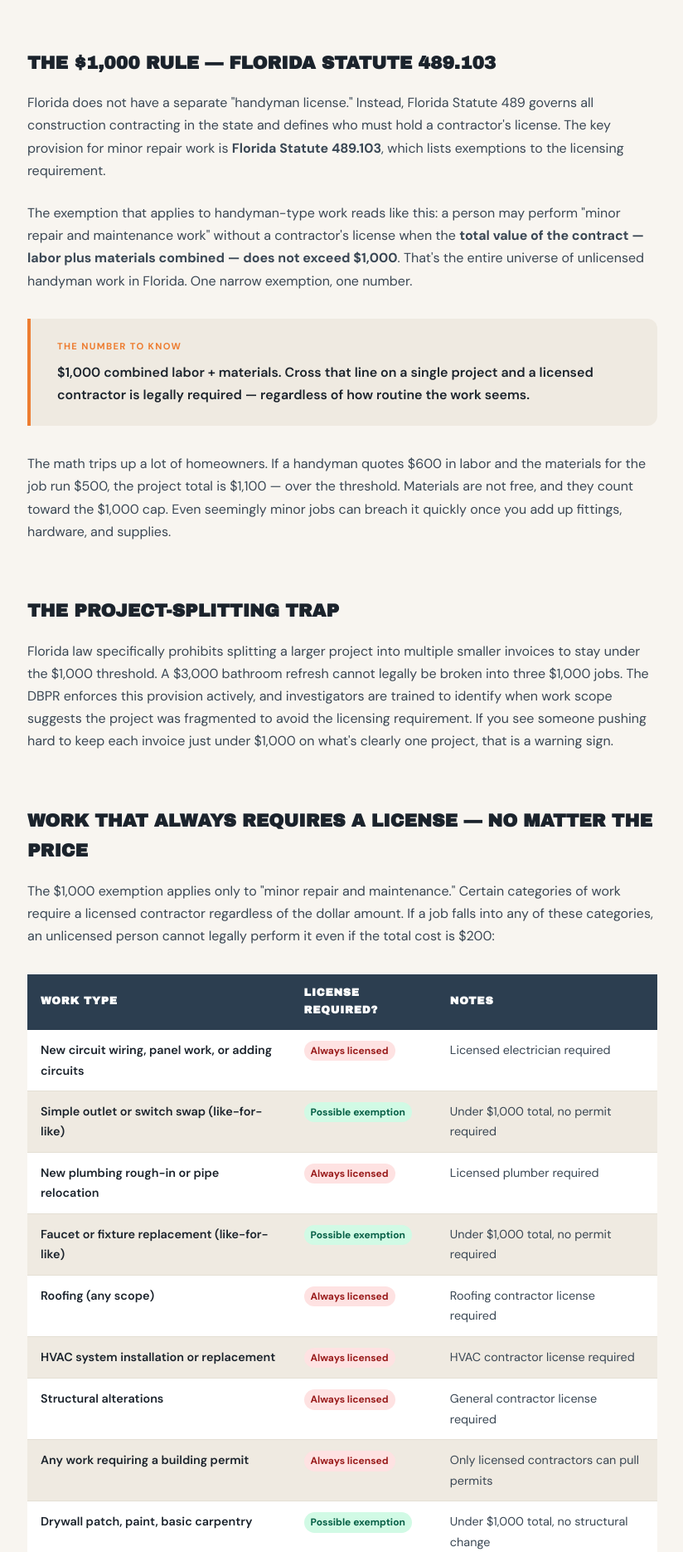
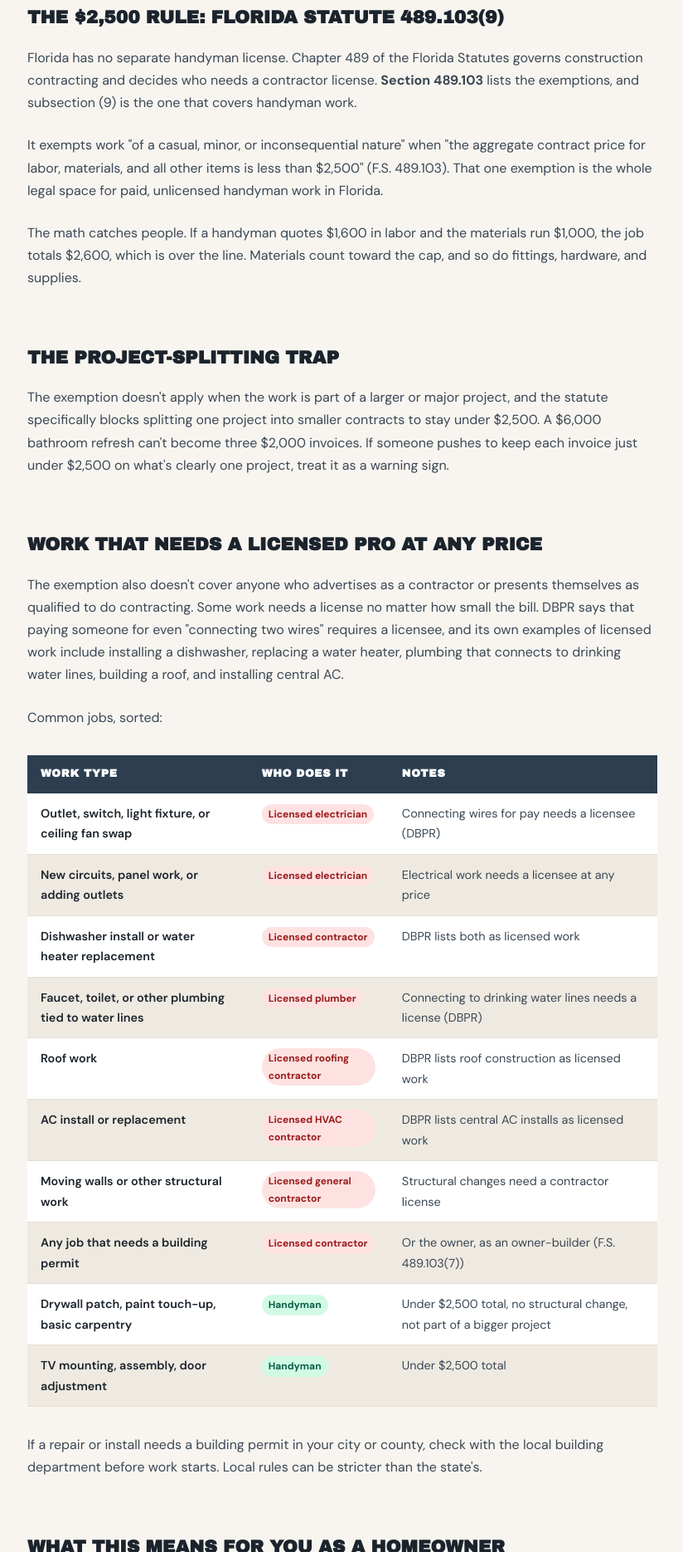
Before and after one commit to kfanestil/FPHS_website, a plain HTML site: page blog/florida-handyman-license.html in a window 1280 px wide. Shown: the part 930-2800 px from the top of the page at 83% size, without its empty margins (227-1051 px from the left). Drawn offline with nearby package versions, Linux system fonts and the light colour scheme.

Commit message:
Correct the Florida licensing post and cross-link the blog posts
Fix the handyman licensing post: $2,500 threshold (was $1,000), statute
wording, electrical and plumbing table rows per DBPR guidance, owner-builder
permit note, penalty amounts, and remove the "licensed and insured" CTA.
Link it with the new contractor stings post both ways. Update the
llms-full.txt summary and the sitemap lastmod.

Co-Authored-By: Claude Opus 5.5 <noreply@anthropic.com>
Claude-Session: https://claude.ai/code/session_01UCqko9j1xuz8ku8Ae2xmjy

```diff
--- a/blog/florida-handyman-license.html
+++ b/blog/florida-handyman-license.html
@@ -12,10 +12,10 @@
   <meta charset="UTF-8" />
   <meta name="viewport" content="width=device-width, initial-scale=1.0" />
   <title>What a Handyman Can Do Without a License in Florida | Fanny Pack Home Services</title>
-  <meta name="description" content="Florida Statute 489.103 explained plainly: the $1,000 threshold, work that always needs a license, and what homeowners risk when they skip verification." />
+  <meta name="description" content="Florida Statute 489.103 explained plainly: the $2,500 rule, work that always needs a licensed pro, and what homeowners risk when they skip verification." />
   <link rel="canonical" href="https://fanny-pack.net/blog/florida-handyman-license" />
   <meta property="og:title" content="What a Handyman Can Do Without a License in Florida" />
-  <meta property="og:description" content="The $1,000 rule, what always needs a license, and what homeowners risk when they skip verification." />
+  <meta property="og:description" content="The $2,500 rule, what always needs a license, and what homeowners risk when they skip verification." />
   <meta property="og:url" content="https://fanny-pack.net/blog/florida-handyman-license" />
   <meta property="og:type" content="article" />
   <link rel="stylesheet" href="/assets/site.css">
@@ -86,10 +86,10 @@
     "@context":"https://schema.org",
     "@type":"BlogPosting",
     "headline":"What a Handyman Can Do Without a License in Florida",
-    "description":"Florida Statute 489.103 explained: the $1,000 threshold, work that always requires a license, and risks homeowners face when they skip verification.",
+    "description":"Florida Statute 489.103 explained: the $2,500 threshold, work that always requires a licensed pro, and risks homeowners face when they skip verification.",
     "url":"https://fanny-pack.net/blog/florida-handyman-license",
     "datePublished":"2025-06-01",
-    "dateModified":"2025-06-01",
+    "dateModified":"2026-11-27",
     "author":{"@type":"Organization","name":"Fanny Pack Home Services"},
     "publisher":{"@type":"Organization","name":"Fanny Pack Home Services","logo":{"@type":"ImageObject","url":"https://fanny-pack.net/assets/logo-circle.png"}},
     "mainEntityOfPage":{"@type":"WebPage","@id":"https://fanny-pack.net/blog/florida-handyman-license"}
@@ -160,140 +160,144 @@
   <div class="hero__inner">
     <span class="hero__eyebrow">Florida Homeowner Guide</span>
     <h1>What a handyman can do without a license in Florida</h1>
-    <p class="hero__meta">Published June 2025 &nbsp;·&nbsp; Fanny Pack Home Services &nbsp;·&nbsp; 6 min read</p>
+    <p class="hero__meta">Published June 2025 &nbsp;·&nbsp; Updated November 2026 &nbsp;·&nbsp; Fanny Pack Home Services &nbsp;·&nbsp; 6 min read</p>
   </div>
 </section>
 
 <article class="article">
   <div class="article__inner">
 
-    <p>Florida has a reputation for aggressive unlicensed contractor enforcement — and for good reason. Every year, the Department of Business and Professional Regulation (DBPR) conducts sting operations, processes thousands of complaints, and pulls operators off job sites mid-project. For homeowners hiring help, understanding where the line falls matters more than most people realize. Get it wrong and your homeowner's insurance could deny a claim, a contractor injury becomes your liability, and a future home sale gets complicated.</p>
+    <p>Florida takes unlicensed contracting seriously. Sheriff's offices around the state run undercover stings with the Department of Business and Professional Regulation (DBPR), and in October 2026 Hillsborough County announced 50 arrests from one of them. We covered how those stings work in <a href="/blog/florida-unlicensed-contractor-stings-handyman-rules">Arrested at the estimate: what Florida's contractor stings mean for handyman work</a>.</p>
 
-    <p>This post covers what Florida law actually says about handyman work, where the line is, and what to verify before anyone sets foot on your property.</p>
+    <p>This guide covers the rules themselves: what Florida law says about handyman work, where the line is, and what to check before anyone starts work on your house.</p>
 
-    <h2>The $1,000 rule — Florida Statute 489.103</h2>
+    <h2>The $2,500 rule: Florida Statute 489.103(9)</h2>
 
-    <p>Florida does not have a separate "handyman license." Instead, Florida Statute 489 governs all construction contracting in the state and defines who must hold a contractor's license. The key provision for minor repair work is <strong>Florida Statute 489.103</strong>, which lists exemptions to the licensing requirement.</p>
+    <p>Florida has no separate handyman license. Chapter 489 of the Florida Statutes governs construction contracting and decides who needs a contractor license. <strong>Section 489.103</strong> lists the exemptions, and subsection (9) is the one that covers handyman work.</p>
 
-    <p>The exemption that applies to handyman-type work reads like this: a person may perform "minor repair and maintenance work" without a contractor's license when the <strong>total value of the contract — labor plus materials combined — does not exceed $1,000</strong>. That's the entire universe of unlicensed handyman work in Florida. One narrow exemption, one number.</p>
+    <p>It exempts work "of a casual, minor, or inconsequential nature" when "the aggregate contract price for labor, materials, and all other items is less than $2,500" (<a href="https://m.flsenate.gov/Statutes/489.103" target="_blank" rel="noopener">F.S. 489.103</a>). That one exemption is the whole legal space for paid, unlicensed handyman work in Florida.</p>
 
-    <div class="callout">
-      <div class="callout__label">The number to know</div>
-      <p>$1,000 combined labor + materials. Cross that line on a single project and a licensed contractor is legally required — regardless of how routine the work seems.</p>
-    </div>
-
-    <p>The math trips up a lot of homeowners. If a handyman quotes $600 in labor and the materials for the job run $500, the project total is $1,100 — over the threshold. Materials are not free, and they count toward the $1,000 cap. Even seemingly minor jobs can breach it quickly once you add up fittings, hardware, and supplies.</p>
+    <p>The math catches people. If a handyman quotes $1,600 in labor and the materials run $1,000, the job totals $2,600, which is over the line. Materials count toward the cap, and so do fittings, hardware, and supplies.</p>
 
     <h2>The project-splitting trap</h2>
 
-    <p>Florida law specifically prohibits splitting a larger project into multiple smaller invoices to stay under the $1,000 threshold. A $3,000 bathroom refresh cannot legally be broken into three $1,000 jobs. The DBPR enforces this provision actively, and investigators are trained to identify when work scope suggests the project was fragmented to avoid the licensing requirement. If you see someone pushing hard to keep each invoice just under $1,000 on what's clearly one project, that is a warning sign.</p>
+    <p>The exemption doesn't apply when the work is part of a larger or major project, and the statute specifically blocks splitting one project into smaller contracts to stay under $2,500. A $6,000 bathroom refresh can't become three $2,000 invoices. If someone pushes to keep each invoice just under $2,500 on what's clearly one project, treat it as a warning sign.</p>
 
-    <h2>Work that always requires a license — no matter the price</h2>
+    <h2>Work that needs a licensed pro at any price</h2>
 
-    <p>The $1,000 exemption applies only to "minor repair and maintenance." Certain categories of work require a licensed contractor regardless of the dollar amount. If a job falls into any of these categories, an unlicensed person cannot legally perform it even if the total cost is $200:</p>
+    <p>The exemption also doesn't cover anyone who advertises as a contractor or presents themselves as qualified to do contracting. Some work needs a license no matter how small the bill. DBPR <a href="https://www2.myfloridalicense.com/services-requiring-a-dbpr-license/" target="_blank" rel="noopener">says</a> that paying someone for even "connecting two wires" requires a licensee, and its own examples of licensed work include installing a dishwasher, replacing a water heater, plumbing that connects to drinking water lines, building a roof, and installing central AC.</p>
+
+    <p>Common jobs, sorted:</p>
 
     <div class="table-wrap">
       <table>
         <thead>
           <tr>
             <th>Work type</th>
-            <th>License required?</th>
+            <th>Who does it</th>
             <th>Notes</th>
           </tr>
         </thead>
         <tbody>
           <tr>
-            <td>New circuit wiring, panel work, or adding circuits</td>
-            <td><span class="badge badge--red">Always licensed</span></td>
-            <td>Licensed electrician required</td>
+            <td>Outlet, switch, light fixture, or ceiling fan swap</td>
+            <td><span class="badge badge--red">Licensed electrician</span></td>
+            <td>Connecting wires for pay needs a licensee (DBPR)</td>
           </tr>
           <tr>
-            <td>Simple outlet or switch swap (like-for-like)</td>
-            <td><span class="badge badge--green">Possible exemption</span></td>
-            <td>Under $1,000 total, no permit required</td>
+            <td>New circuits, panel work, or adding outlets</td>
+            <td><span class="badge badge--red">Licensed electrician</span></td>
+            <td>Electrical work needs a licensee at any price</td>
           </tr>
           <tr>
-            <td>New plumbing rough-in or pipe relocation</td>
-            <td><span class="badge badge--red">Always licensed</span></td>
-            <td>Licensed plumber required</td>
+            <td>Dishwasher install or water heater replacement</td>
+            <td><span class="badge badge--red">Licensed contractor</span></td>
+            <td>DBPR lists both as licensed work</td>
           </tr>
           <tr>
-            <td>Faucet or fixture replacement (like-for-like)</td>
-            <td><span class="badge badge--green">Possible exemption</span></td>
-            <td>Under $1,000 total, no permit required</td>
+            <td>Faucet, toilet, or other plumbing tied to water lines</td>
+            <td><span class="badge badge--red">Licensed plumber</span></td>
+            <td>Connecting to drinking water lines needs a license (DBPR)</td>
           </tr>
           <tr>
-            <td>Roofing (any scope)</td>
-            <td><span class="badge badge--red">Always licensed</span></td>
-            <td>Roofing contractor license required</td>
+            <td>Roof work</td>
+            <td><span class="badge badge--red">Licensed roofing contractor</span></td>
+            <td>DBPR lists roof construction as licensed work</td>
           </tr>
           <tr>
-            <td>HVAC system installation or replacement</td>
-            <td><span class="badge badge--red">Always licensed</span></td>
-            <td>HVAC contractor license required</td>
+            <td>AC install or replacement</td>
+            <td><span class="badge badge--red">Licensed HVAC contractor</span></td>
+            <td>DBPR lists central AC installs as licensed work</td>
           </tr>
           <tr>
-            <td>Structural alterations</td>
-            <td><span class="badge badge--red">Always licensed</span></td>
-            <td>General contractor license required</td>
+            <td>Moving walls or other structural work</td>
+            <td><span class="badge badge--red">Licensed general contractor</span></td>
+            <td>Structural changes need a contractor license</td>
           </tr>
           <tr>
-            <td>Any work requiring a building permit</td>
-            <td><span class="badge badge--red">Always licensed</span></td>
-            <td>Only licensed contractors can pull permits</td>
+            <td>Any job that needs a building permit</td>
+            <td><span class="badge badge--red">Licensed contractor</span></td>
+            <td>Or the owner, as an owner-builder (F.S. 489.103(7))</td>
           </tr>
           <tr>
-            <td>Drywall patch, paint, basic carpentry</td>
-            <td><span class="badge badge--green">Possible exemption</span></td>
-            <td>Under $1,000 total, no structural change</td>
+            <td>Drywall patch, paint touch-up, basic carpentry</td>
+            <td><span class="badge badge--green">Handyman</span></td>
+            <td>Under $2,500 total, no structural change, not part of a bigger project</td>
           </tr>
           <tr>
-            <td>TV mounting, furniture assembly, door adjustment</td>
-            <td><span class="badge badge--green">Possible exemption</span></td>
-            <td>Under $1,000 total</td>
+            <td>TV mounting, assembly, door adjustment</td>
+            <td><span class="badge badge--green">Handyman</span></td>
+            <td>Under $2,500 total</td>
           </tr>
         </tbody>
       </table>
     </div>
 
-    <p>The permit trigger is worth calling out specifically. If a repair or installation requires a building permit in your county — even a minor one — only a licensed contractor can pull that permit and legally perform the work. Orange County and Osceola County permit requirements can be checked through their respective building departments, but when in doubt, ask before work starts.</p>
+    <p>If a repair or install needs a building permit in your city or county, check with the local building department before work starts. Local rules can be stricter than the state's.</p>
 
     <h2>What this means for you as a homeowner</h2>
 
-    <p>The licensing requirement is not just a rule that applies to the contractor. It directly affects you in three ways that matter.</p>
+    <p>The criminal penalties fall on the person doing the work, but you carry risk too. The Flagler County Sheriff's Office warns that hiring an unlicensed contractor can cost you your property insurance coverage, make your home harder to sell later because of unlicensed or unpermitted work, and leave you liable for injuries or property damage.</p>
 
-    <p><strong>Insurance claims.</strong> If work is performed on your home by an unlicensed contractor and damage results — a slow dishwasher leak, an electrical fault, improper flashing — your homeowner's insurance company can deny the claim. Insurers investigate the cause of damage. If they determine an unlicensed person did the work, they have grounds to decline coverage. You pay for the repair out of pocket.</p>
-
-    <p><strong>Liability for injuries.</strong> Licensed contractors carry workers' compensation and general liability insurance. An unlicensed operator typically carries neither. If an unlicensed person is injured on your property, you can be held financially responsible. In a state with Florida's construction injury rates, that risk is not theoretical.</p>
-
-    <p><strong>Home sales.</strong> During a real estate transaction, buyers, inspectors, title companies, and lenders may ask for documentation that repairs were performed by licensed professionals — especially if the work appears on a home inspection report. Unpermitted or undocumented work can delay closings, reduce your negotiating position, and in some cases kill a deal.</p>
+    <p>DBPR made the same point about injuries after a Volusia County sting in 2017: anyone who hires an unlicensed contractor is civilly liable if that contractor gets hurt working on the property.</p>
 
     <h2>How to verify a contractor's license in Florida</h2>
 
-    <p>The DBPR maintains a free public lookup tool at <strong>myfloridalicense.com</strong>. Search by the contractor's name, business name, or license number. Look for three things: the license is <strong>active</strong> (not expired or suspended), the license type matches the work scope (CBC for Certified Building Contractor, CGC for Certified General Contractor, EC for Electrical Contractor, etc.), and current insurance is on file.</p>
+    <p>DBPR's free public lookup is at <a href="https://www.myfloridalicense.com" target="_blank" rel="noopener">MyFloridaLicense.com</a>. Search by name, business name, or license number. Check that the license is <strong>active</strong>, not expired or suspended, and that the license type fits the job (for example, CGC for Certified General Contractor, CBC for Certified Building Contractor, EC for Electrical Contractor).</p>
 
-    <p>Any reputable licensed contractor will give you their license number without hesitation — most will put it on their estimate and invoice. If someone deflects or says "you don't need to worry about that for this type of job," take that seriously. It's a flag.</p>
+    <p>A licensed contractor will hand you their license number without fuss, and most put it on the estimate and invoice. If someone dodges the question or says a license doesn't matter "for this type of job," take that seriously.</p>
 
     <h2>The penalties for unlicensed contracting</h2>
 
-    <p>These apply to the contractor, not the homeowner — but they explain why the DBPR enforces this aggressively. A first offense is a <strong>first-degree misdemeanor</strong> under Florida Statute 489.127, carrying fines up to $5,000 and up to one year in jail. Repeat offenses escalate to a <strong>third-degree felony</strong>, with fines up to $10,000 per offense. Florida prosecutors actively pursue these cases, and enforcement ramps up sharply after hurricanes, when unlicensed operators flood disaster markets.</p>
+    <p>Under <a href="https://m.flsenate.gov/Statutes/489.127" target="_blank" rel="noopener">F.S. 489.127</a>, a first offense is a <strong>first-degree misdemeanor</strong>, with up to a year in jail and a $1,000 fine. A repeat offense after a prior conviction, or any offense during a state of emergency declared by the Governor, is a <strong>third-degree felony</strong>, with up to five years in prison and a $5,000 fine. DBPR can also impose an administrative fine of up to $10,000 (<a href="https://m.flsenate.gov/Statutes/489.13" target="_blank" rel="noopener">F.S. 489.13</a>).</p>
 
     <h2>Quick summary</h2>
 
     <ul>
-      <li>Under $1,000 in total labor + materials for minor maintenance: unlicensed work may be legal</li>
-      <li>Over $1,000: a licensed contractor is legally required</li>
-      <li>Electrical, plumbing, roofing, HVAC, structural, and permit work: licensed contractor required regardless of cost</li>
-      <li>Project-splitting to stay under $1,000 is explicitly prohibited</li>
-      <li>Verify any contractor at myfloridalicense.com before work starts</li>
-      <li>Unlicensed work puts your insurance, liability exposure, and home sale at risk</li>
+      <li>Paid handyman work is exempt only when it's casual or minor and under $2,500 total for labor, materials, and everything else</li>
+      <li>At $2,500 or more, a licensed contractor is required</li>
+      <li>Electrical work needs a licensee at any price, and so do the plumbing, roofing, AC, and structural jobs DBPR lists</li>
+      <li>Splitting one project into smaller invoices to get under $2,500 doesn't count</li>
+      <li>Check any contractor at MyFloridaLicense.com before work starts</li>
+      <li>Unlicensed work can put your insurance, your liability, and a future sale at risk</li>
     </ul>
 
     <div class="cta-banner">
-      <h2>Need a pro who's licensed and insured?</h2>
-      <p>We handle the full range of handyman work across Orlando and Central Florida — done right, documented, and backed by real insurance.</p>
+      <h2>Need a hand with the small stuff?</h2>
+      <p>We take on handyman work under the $2,500 line across the Orlando area, and we'll tell you up front when part of your list needs a licensed pro.</p>
       <a href="/#quote">Get a free estimate</a>
     </div>
+
+    <h2>Sources</h2>
+
+    <ul>
+      <li><a href="https://www2.myfloridalicense.com/services-requiring-a-dbpr-license/" target="_blank" rel="noopener">DBPR: What Services Require a DBPR License?</a></li>
+      <li><a href="https://www.fox35orlando.com/news/4-flagler-county-unlicensed-contractors-arrested-undercover-operation-deputies-say" target="_blank" rel="noopener">Fox 35 Orlando: 4 unlicensed contractors arrested in Flagler County undercover operation</a> (Sept 3, 2025)</li>
+      <li><a href="https://www2.myfloridalicense.com/vcso-sting-targets-unlicensed-contractors-in-2-day-operation-hurri-con/" target="_blank" rel="noopener">DBPR: VCSO sting targets unlicensed contractors in 2-day Operation Hurri-Con</a> (Sept 29, 2017)</li>
+      <li>2026 Florida Statutes: <a href="https://m.flsenate.gov/Statutes/489.103" target="_blank" rel="noopener">489.103</a>, <a href="https://m.flsenate.gov/Statutes/489.127" target="_blank" rel="noopener">489.127</a>, <a href="https://m.flsenate.gov/Statutes/489.13" target="_blank" rel="noopener">489.13</a>, <a href="https://m.flsenate.gov/Statutes/775.082" target="_blank" rel="noopener">775.082</a>, <a href="https://m.flsenate.gov/Statutes/775.083" target="_blank" rel="noopener">775.083</a></li>
+    </ul>
+
+    <p><em>This post is general information about Florida law as of November 2026, not legal advice. Your city or county may have stricter rules, so check with your local building department.</em></p>
 
   </div>
 </article>
--- a/sitemap.xml
+++ b/sitemap.xml
@@ -147,7 +147,7 @@
   <!-- Blog posts -->
   <url>
     <loc>https://fanny-pack.net/blog/florida-handyman-license</loc>
-    <lastmod>2026-11-18</lastmod>
+    <lastmod>2026-11-27</lastmod>
     <changefreq>yearly</changefreq>
     <priority>0.7</priority>
   </url>
```
Also changed, not shown: blog/florida-unlicensed-contractor-stings-handyman-rules.html (+2 -0 lines), llms-full.txt.
